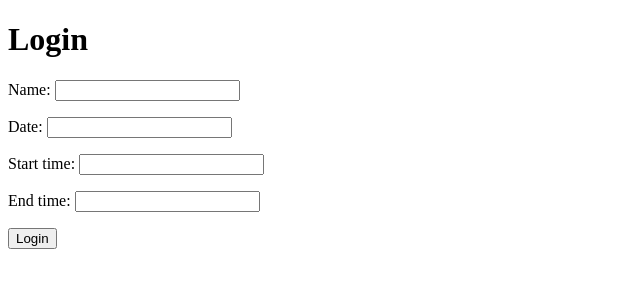
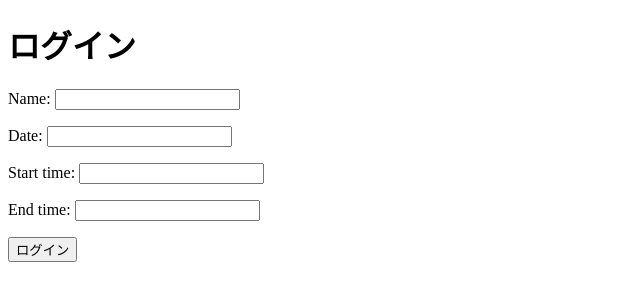
Before and after one commit to hiroyuma/django-shift_scheduler, a Django app: template shifts/templates/registration/login.html in a window 1280 px wide. Shown: the top 301 px of the page, without its empty margins (0-640 px from the left). Run offline with Django 3.2, Linux system fonts and the light colour scheme; the template is opened without the code that fills it: values that come from a table or form of the project are taken from there, others are empty.

Commit message:
編集済み

```diff
--- a/requirements.txt
+++ b/requirements.txt
@@ -5,3 +5,4 @@ pytz==2019.3
 sqlparse==0.5.0
 requests==2.22.0
 whitenoise==5.3.0
+psycopg2-binary==2.9.1
--- a/shifts/templates/registration/login.html
+++ b/shifts/templates/registration/login.html
@@ -6,11 +6,11 @@
     <title>ログイン</title>
 </head>
 <body>
-    <h1>Login</h1>
+    <h1>ログイン</h1>
     <form method="post">
         {% csrf_token %}
         {{ form.as_p }}
-        <button type="submit">Login</button>
+        <button type="submit">ログイン</button>
     </form>
 </body>
 </html>
```
Also changed, not shown: shift_scheduler/settings.py (+13 -5 lines).
